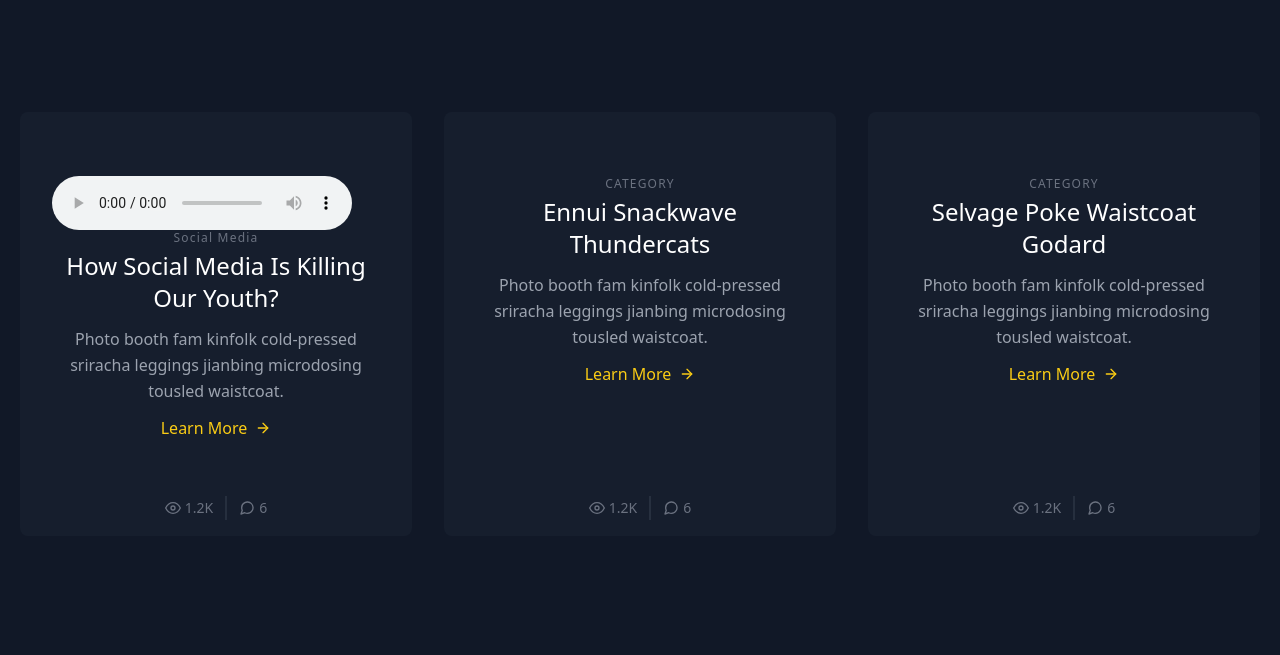
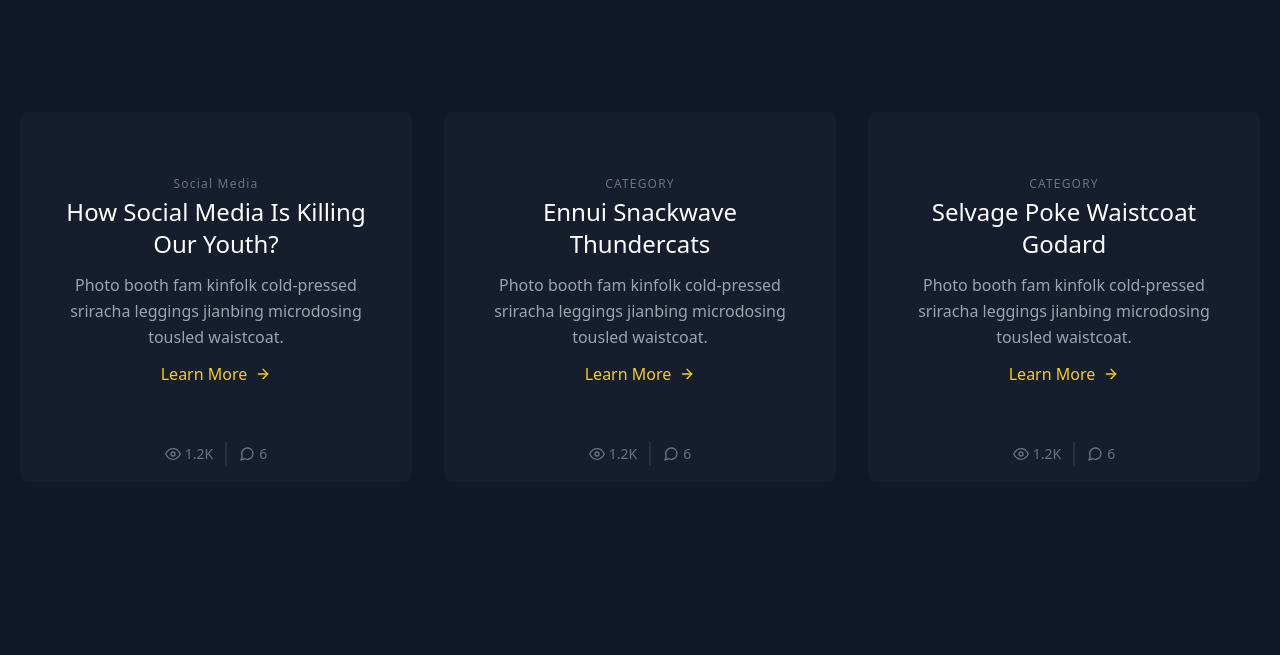
Before and after one commit to Mr-Tired12/Tired-Free-Blogs, a plain HTML site: page blogs.html in a window 1280 px wide. Shown: the part 86-741 px from the top of the page. Drawn offline with nearby package versions, Linux system fonts and the light colour scheme.

Commit message:
Add files via upload

```diff
--- a/blogs.html
+++ b/blogs.html
@@ -43,9 +43,7 @@ Error: your web browser does not support this audio player.
   <div class="container px-5 py-24 mx-auto">
     <div class="flex flex-wrap -m-4">
       <div class="p-4 lg:w-1/3">
-        <div class="h-full bg-gray-800 bg-opacity-40 px-8 pt-16 pb-24 rounded-lg overflow-hidden text-center relative"><audio src="audio/Tokyo Walker.mp3" controls>
-Error: your web browser does not support this audio player.
-</audio>
+        <div class="h-full bg-gray-800 bg-opacity-40 px-8 pt-16 pb-24 rounded-lg overflow-hidden text-center relative">
           <h2 class="tracking-widest text-xs title-font font-medium text-gray-500 mb-1">Social Media</h2>
           <h1 class="title-font sm:text-2xl text-xl font-medium text-white mb-3">How Social Media Is Killing Our Youth?</h1>
           <p class="leading-relaxed mb-3">Photo booth fam kinfolk cold-pressed sriracha leggings jianbing microdosing tousled waistcoat.</p>
```
Also changed, not shown: index.html (+6 -6 lines).
